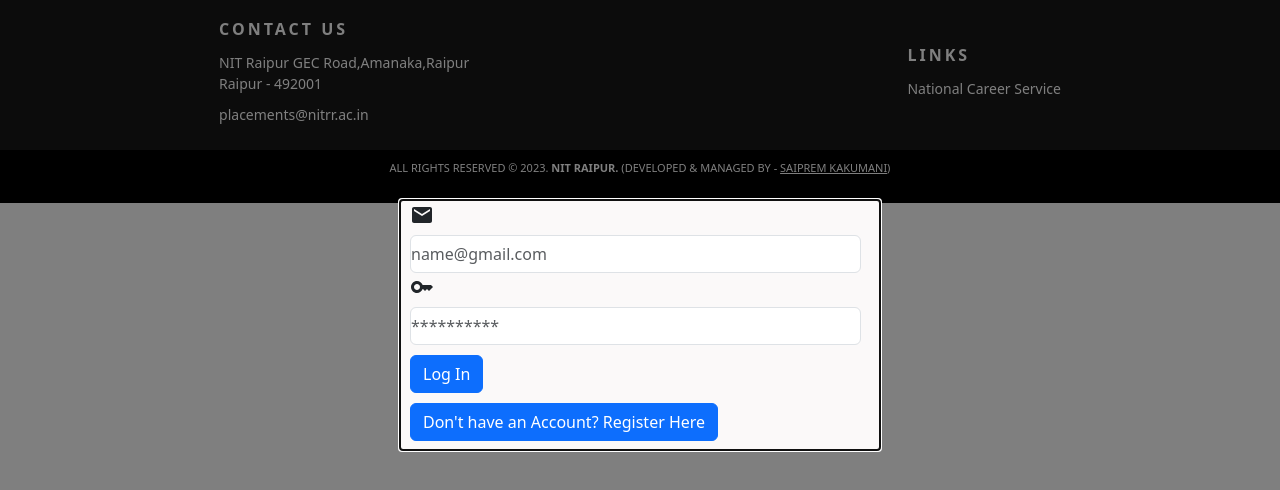
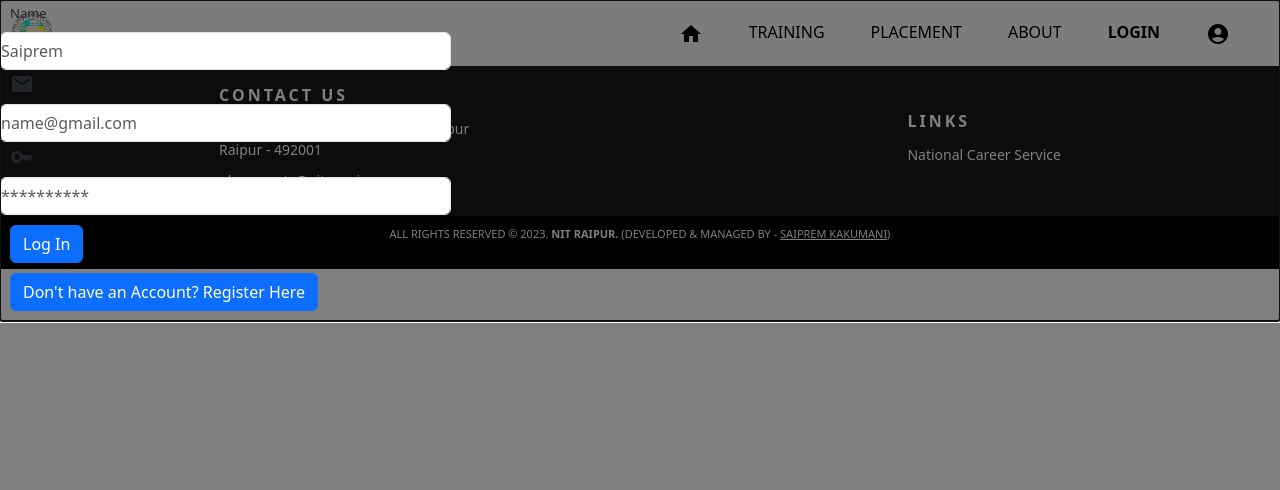
Before and after one commit to SAIPREMKAKUMANI/tpcell, a React (Create React App) app: page / in a window 1280 px wide. Shown: the top 490 px of the page. Built offline with nearby package versions, Linux system fonts and the light colour scheme; a web font is replaced by a local one.

Commit message:
Update Login.jsx

```diff
--- a/src/components/Login.jsx
+++ b/src/components/Login.jsx
@@ -2,6 +2,11 @@ import { Modal } from "@mui/material";
 import React, { useState } from "react";
 import EmailIcon from '@mui/icons-material/Email';
 import KeyIcon from '@mui/icons-material/Key';
+import HomeIcon from '@mui/icons-material/Home';
+import AccountCircleIcon from '@mui/icons-material/AccountCircle';
+import { useNavigate,useLocation } from "react-router-dom";
+import { Link,NavLink } from "react-router-dom";
+import Alert from "@mui/material/Alert";
 
 function Login(props){
   const [email,setEmail]=useState("");
@@ -9,13 +14,9 @@ function Login(props){
   const [open,setOpen]=useState(true);
   const [match,setMatch]=useState(false);
   const [faculty,setFaculty]=useState(false);
-  function checkMatch(){
-    if(!match){
-      setOpen(true);
-    }else{
-      setOpen(false);
-    }
-  }
+  const [name,setName]=useState("");
+  const [valid,setValid]=useState(true);
+  const navigate=useNavigate();
   function handleClick(event){
     const data=props.userData;
     data.map(entry => {
@@ -24,8 +25,17 @@ function Login(props){
         setMatch(true);
       }
     })
-    props.isFac(faculty);
-    checkMatch();
+    if(match){
+      navigate('/Home',{
+        state:{
+          name: name,
+          mail: email,
+          fac: faculty
+        }
+      })
+    }else{
+      setValid(false);
+    }
     event.preventDefault();
   }
   function handleInput(props){
@@ -36,26 +46,63 @@ function Login(props){
     const val=props.target.value;
     setPass(val);
   }
+  function handleName(props){
+    const val=props.target.value;
+    setName(val);
+  }
+  function HeaderFn(){
+    return <div class="navbar navbar-expand-lg bg-body-tertiary">
+    <div class="container-fluid">
+      <a class="navbar-brand" href="http://www.nitrr.ac.in/" target="_blank">
+        <img src="/images/logo.png" alt="NIT RAIPUR" />
+      </a>
+      <button className="navbar-toggler" type="button" data-bs-toggle="collapse" data-bs-target="#navbarNavAltMarkup" aria-controls="navbarNavAltMarkup" aria-expanded="false" aria-label="Toggle navigation">
+        <span className="navbar-toggler-icon"></span>
+      </button>
+      <div class="collapse navbar-collapse" id="navbarNavAltMarkup">
+        <div class="navbar-nav">
+        <Link class="nav-link active" aria-current="page" onClick={()=>{navigate('/Home',{state: {fac: faculty,name: name,mail: email}})}} >
+          <HomeIcon />
+        </Link>
+        <NavLink className="nav-link active" aria-current="page" style={({isActive})=>{return {fontWeight:isActive && 'bold'}}} to="/Training" state={{fac: faculty,name: name,mail: email}}>TRAINING</NavLink>
+        <NavLink className="nav-link active" aria-current="page" style={({isActive})=>{return {fontWeight:isActive && 'bold'}}} to="/Placement" state={{fac: faculty,name: name,mail: email}}>PLACEMENT</NavLink>
+        <NavLink className="nav-link active" aria-current="page" style={({isActive})=>{return {fontWeight:isActive && 'bold'}}} to="/AboutUs" state={{fac: faculty,name: name,mail:email}}>ABOUT</NavLink>
+        <NavLink className="nav-link active" aria-current="page" style={({isActive})=>{return {fontWeight:isActive && 'bold'}}} to="/">LOGIN</NavLink>
+        <NavLink className="nav-link active" aria-current="page" onClick={()=>navigate('Info',{state:{name: name,mail: email,fac: faculty}})} href="/Info">
+          <AccountCircleIcon />
+        </NavLink>
+        </div>
+      </div>
+    </div>
+  </div>
+  }
   return (
+    <>
+    <HeaderFn/>
+    {!valid && <Alert onClose={() => {}}>Please Enter Valid Credentials</Alert>}
+  <div className="login">
     <Modal open={open}
-    onClose={checkMatch}
     aria-labelledby="modal-modal-title"
     aria-describedby="modal-modal-description">
-      <div className="form-group">
+      <div className="form-group-login">
         <form onSubmit={handleClick}>
+          <label for="name" className="form-label">Name</label>
+          <input name="name" style={{marginLeft: 0}} className="form-control" placeholder="Saiprem" onChange={handleName} value={name}/>
           <label for="email" className="form-label">
             <EmailIcon />
           </label>
-          <input name="email" className="form-control" type="email" placeholder="name@gmail.com" onChange={handleInput} value={email}/>
+          <input name="email" style={{marginLeft: 0}} className="form-control" type="email" placeholder="name@gmail.com" onChange={handleInput} value={email}/>
           <label for="password" className="form-label">
             <KeyIcon />
           </label>
-          <input name="pass" class="form-control" type="password" placeholder="**********" onChange={handlePass} value={pass} />
-          <button type="submit" className="btn btn-primary" style={{ marginLeft: 10,marginTop: 10,marginBottom: 10}}>Log In</button>
+          <input name="pass" style={{marginLeft: 0}} class="form-control" type="password" placeholder="**********" onChange={handlePass} value={pass} />
+          <button type="submit" className="btn btn-primary" style={{ display: "block",marginLeft: 10,marginTop: 10,marginBottom: 10}}>Log In</button>
+          <button onClick={() => props.onFormSwitch('Register')} className="btn btn-primary" style={{ marginLeft: 10,marginBottom: 10}}>Don't have an Account? Register Here</button>
         </form>
-        <button onClick={() => props.onFormSwitch('Register')} className="btn btn-primary" style={{ marginLeft: 10,marginBottom: 10}}>Don't have an Account? Register Here</button>
       </div>
     </Modal>
+    </div>
+    </>
   )
 }
 
```
